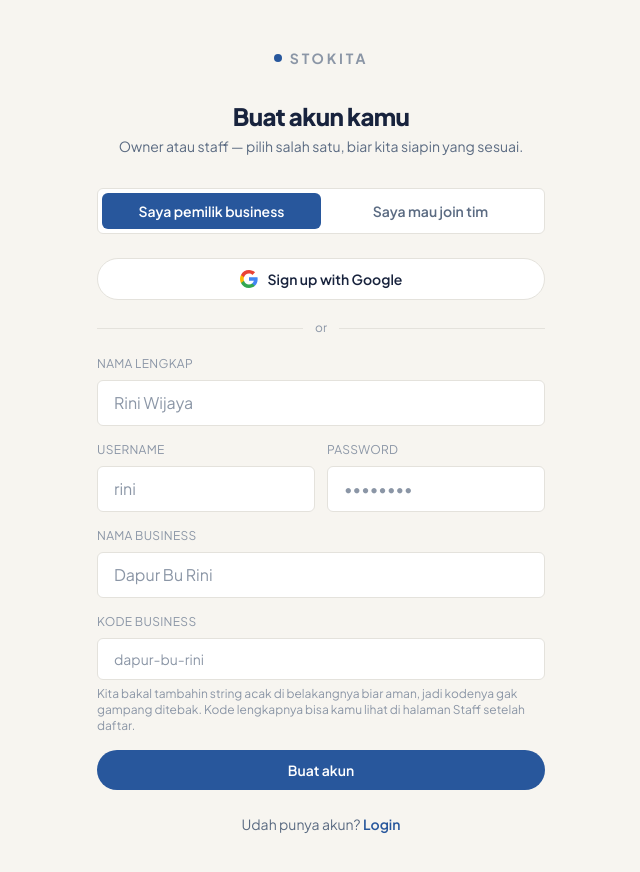
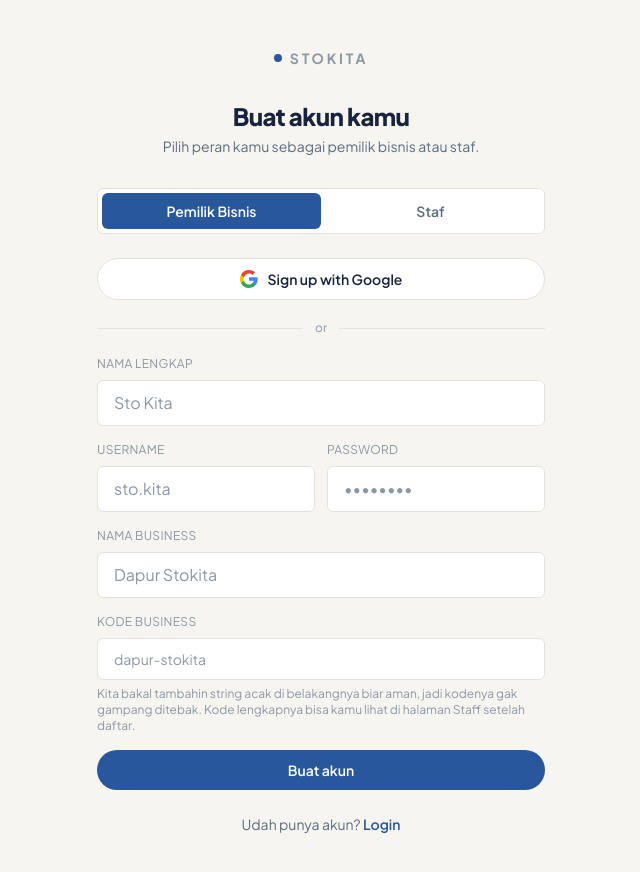
Before and after one commit to aleenya/Stokita, a React (Vite) app in the folder frontend/: page / in a window 1280 px wide. Both pictures are taken after a click on the button "Buat akun". Shown: the top 872 px of the page, without its empty margins (319-959 px from the left). Built offline with nearby package versions, Linux system fonts and the light colour scheme; no server answers.

Commit message:
copywriting auth

```diff
--- a/frontend/src/pages/LoginPage.jsx
+++ b/frontend/src/pages/LoginPage.jsx
@@ -189,12 +189,9 @@
       {/* RIGHT — form panel */}
       <div className="md:w-1/2 bg-[#F7F5F0] flex items-center justify-center px-8 py-12 md:p-14">
         <div className="w-full max-w-sm">
-          <h2 className="text-2xl font-extrabold tracking-tight text-[#18233D] mb-1">
+          <h2 className="text-2xl font-extrabold tracking-tight text-[#18233D] mb-8">
             Selamat datang kembali
           </h2>
-          <p className="text-sm text-[#5B6B82] mb-8">
-            Login pake akun yang udah dibuatin owner kamu.
-          </p>
 
           <form onSubmit={handleSubmit} className="space-y-5" noValidate>
             <div>
@@ -208,7 +205,7 @@
                 value={username}
                 onChange={(e) => setUsername(e.target.value)}
                 className={INPUT}
-                placeholder="rini"
+                placeholder="sto.kita"
               />
             </div>
 
--- a/frontend/src/pages/RegisterPage.jsx
+++ b/frontend/src/pages/RegisterPage.jsx
@@ -184,14 +184,14 @@
           Buat akun kamu
         </h1>
         <p className="text-sm text-[#5B6B82] mb-8 text-center">
-          Owner atau staff — pilih salah satu, biar kita siapin yang sesuai.
+          Pilih peran kamu sebagai pemilik bisnis atau staf.
         </p>
 
         {/* Role toggle */}
         <div className="flex bg-white border border-[#E4E2DC] rounded-md p-1 mb-6">
           {[
-            { key: 'owner', label: 'Saya pemilik business' },
-            { key: 'staff', label: 'Saya mau join tim' },
+            { key: 'owner', label: 'Pemilik Bisnis' },
+            { key: 'staff', label: 'Staf' },
           ].map((opt) => (
             <button
               key={opt.key}
@@ -241,7 +241,7 @@
               value={fullName}
               onChange={(e) => setFullName(e.target.value)}
               className={INPUT}
-              placeholder="Rini Wijaya"
+              placeholder="Sto Kita"
             />
           </div>
 
@@ -253,7 +253,7 @@
                 value={username}
                 onChange={(e) => setUsername(e.target.value)}
                 className={INPUT}
-                placeholder="rini"
+                placeholder="sto.kita"
               />
             </div>
             <div>
@@ -277,7 +277,7 @@
                   value={businessName}
                   onChange={(e) => handleBusinessNameChange(e.target.value)}
                   className={INPUT}
-                  placeholder="Dapur Bu Rini"
+                  placeholder="Dapur Stokita"
                 />
               </div>
 
@@ -288,7 +288,7 @@
                   value={businessSlug}
                   onChange={(e) => handleSlugChange(e.target.value)}
                   className={`${INPUT} text-sm`}
-                  placeholder="dapur-bu-rini"
+                  placeholder="dapur-stokita"
                 />
                 <p className="text-xs text-[#8B96A6] mt-1.5">
                   Kita bakal tambahin string acak di belakangnya biar aman, jadi kodenya gak gampang ditebak.
@@ -304,7 +304,7 @@
                 value={staffCode}
                 onChange={(e) => setStaffCode(e.target.value)}
                 className={`${INPUT} text-sm`}
-                placeholder="dapur-bu-rini"
+                placeholder="dapur-stokita"
               />
               <p className="text-xs text-[#8B96A6] mt-1.5">
                 Minta kode ini ke pemilik business kamu.
```
